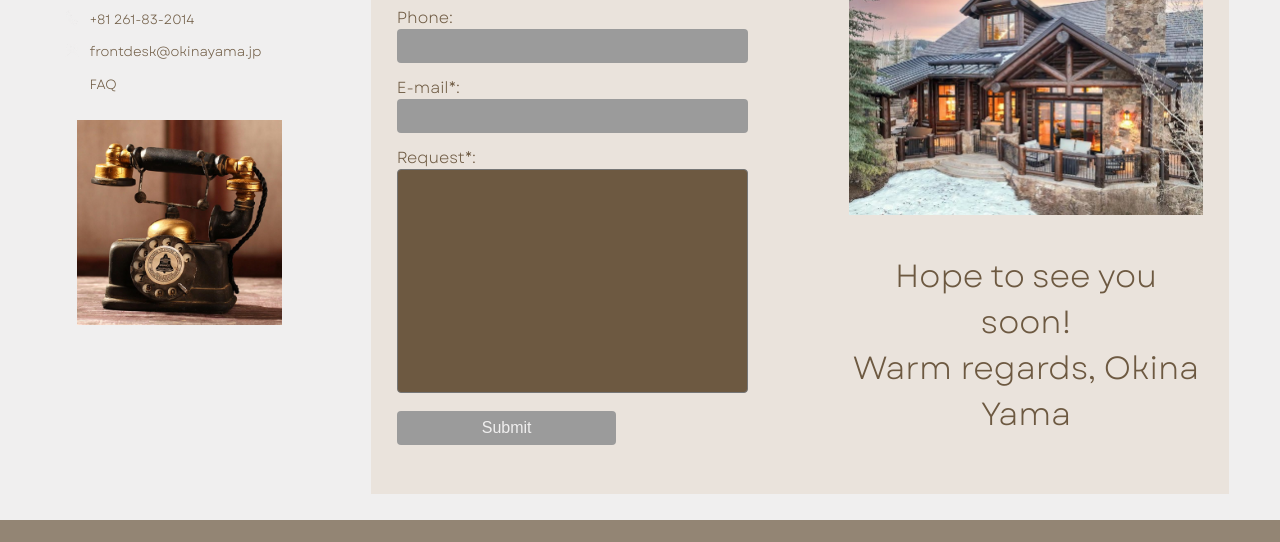
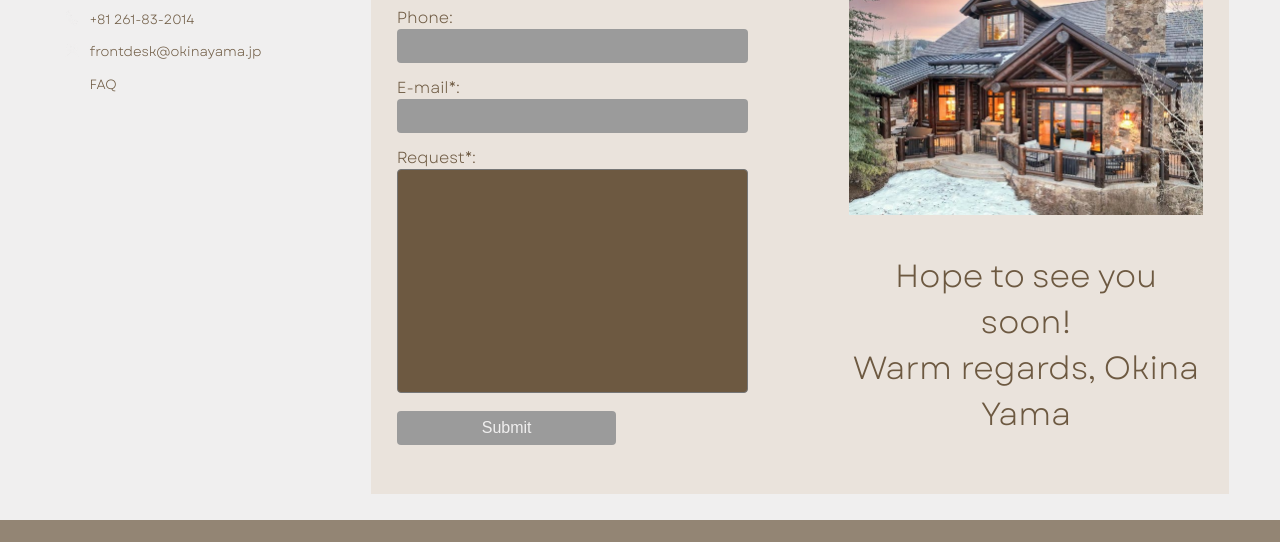
Before and after one commit to Tobiasbengtsson1/okinayamaski, a plain HTML site: page Kontakt.html in a window 1280 px wide. Shown: the part 823-1365 px from the top of the page. Drawn offline with Linux system fonts and the light colour scheme.

Commit message:
Update Kontakt.html

```diff
--- a/Kontakt.html
+++ b/Kontakt.html
@@ -64,7 +64,7 @@
 	<img src="bilder/mail.png" alt=""><p>frontdesk@okinayama.jp</p>
 	<p>FAQ</p>
 	</div>
-	<img src="bilder/telephone.png" alt="">
+
 	</div>
 	<div class="formcontainer">
 		<h2>Please contact us by filling out the form below and we will get back to you shortly!
```
